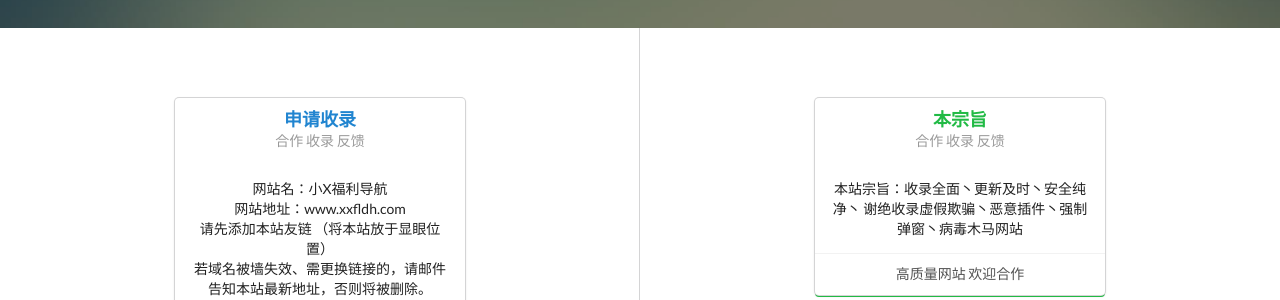
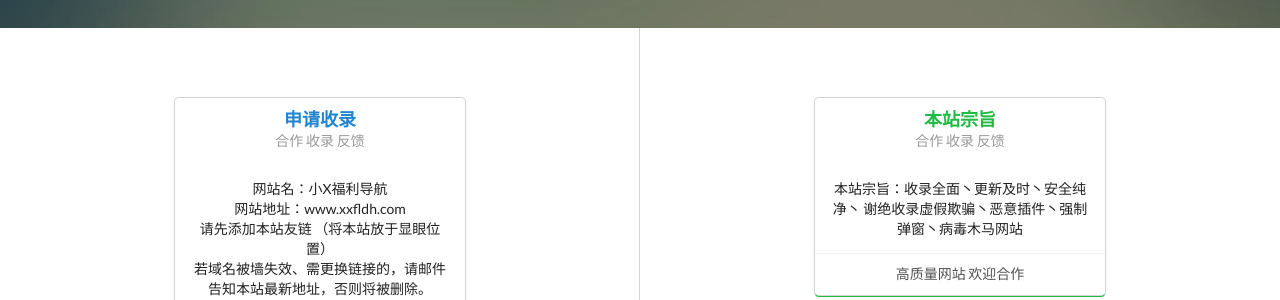
Before and after one commit to boboyang1/xxfldh, a Jekyll site: the page built from donate/index.html, in a window 1280 px wide. Shown: the part 303-603 px from the top of the page. Built offline with Jekyll 4.4.1, drawn with Linux system fonts in a browser that asks for light colours; a script that is not in the unit is left out; comment, search, counter and statistics services are not loaded.

Commit message:
Update index.html

```diff
--- a/donate/index.html
+++ b/donate/index.html
@@ -29,7 +29,7 @@ active_key: donate
             <div class="column">
                 <div class="ui green centered card">
                     <div class="content">
-                        <div class="header"><span class="text-green">本宗旨</span></div>
+                        <div class="header"><span class="text-green">本站宗旨</span></div>
                         <div class="meta">合作 收录 反馈</div>
                     </div>
                     <div class="qrcode image">
```
